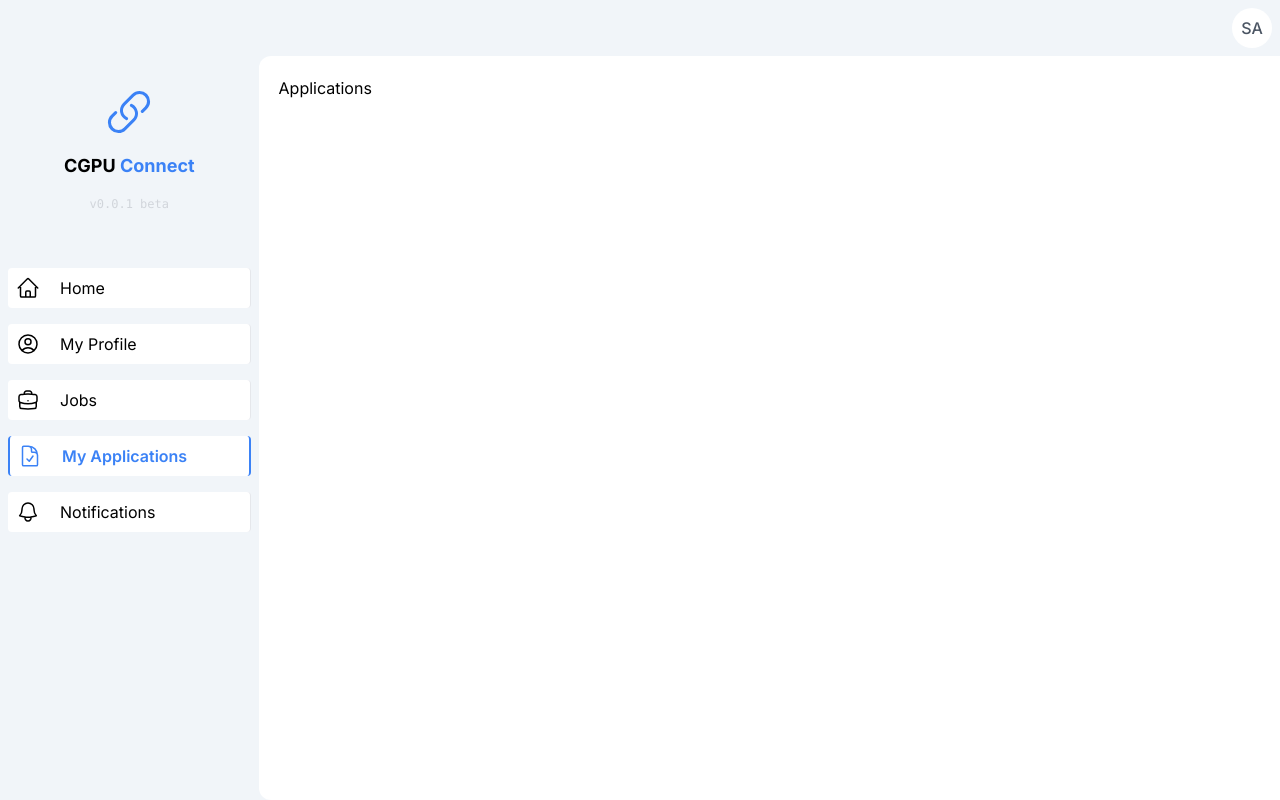
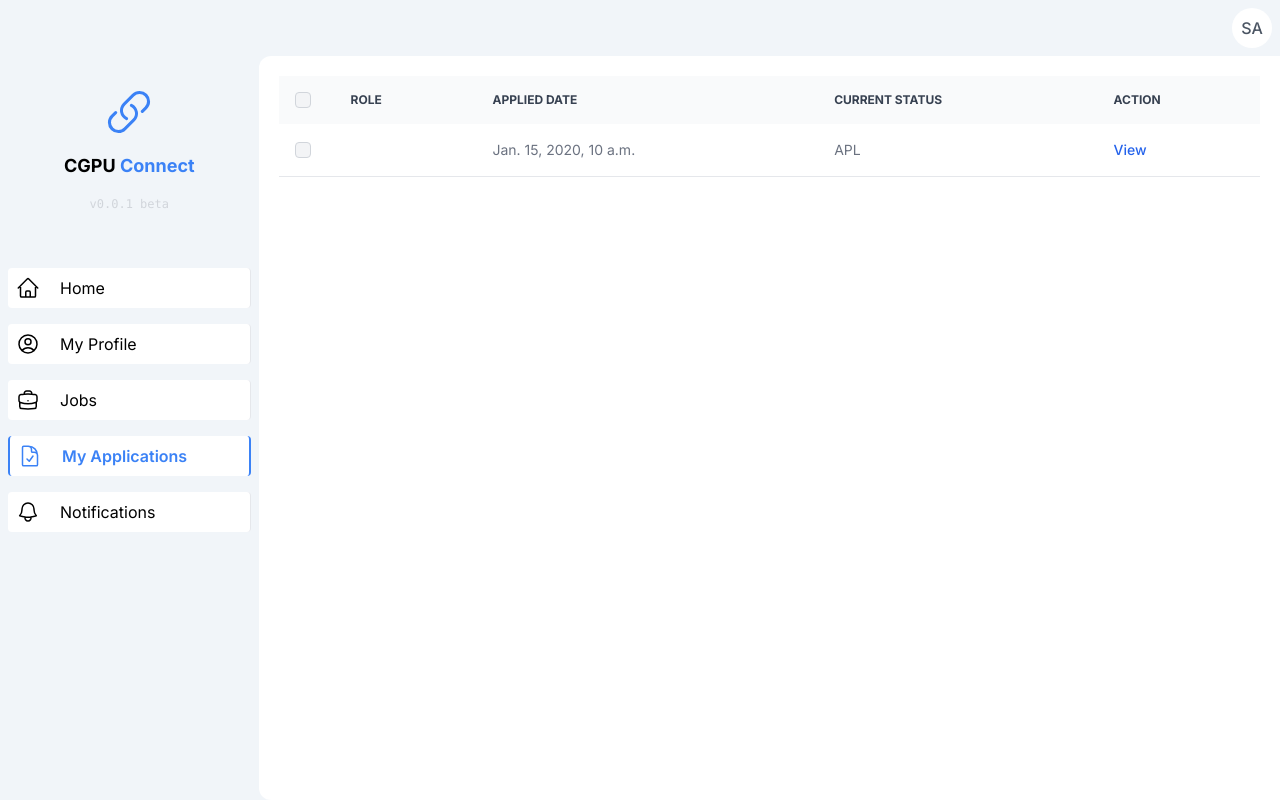
Before and after one commit to rijfas/cgpu_connect, a Django app: page /student/applications/ in a window 1280 px wide. Run offline with Django 4.2, Linux system fonts and the light colour scheme; a user stored in the database is signed in; tables that the repository leaves empty hold one stand-in row (values such as "Sample post"); data that the repository does not hold is empty; some libraries are stand-ins or nearby versions.

Commit message:
applications completed in student dashboard

```diff
--- a/student/templates/student/applications.html
+++ b/student/templates/student/applications.html
@@ -11,7 +11,56 @@
     <div class="flex flex-col w-full h-full">
        {% include "student/navbar.html" %}
         <div class="flex flex-col overflow-x-hidden overflow-y-auto w-full h-full p-5 gap-4 bg-white rounded-l-xl">
-                <h1>Applications</h1>
+                <table class="w-full text-sm text-left rtl:text-right text-gray-500 ">
+                    <thead class="text-xs text-gray-700 uppercase bg-gray-50  ">
+                        <tr>
+                            <th scope="col" class="p-4">
+                                <div class="flex items-center">
+                                    <input id="checkbox-all-search" type="checkbox" class="w-4 h-4 text-blue-600 bg-gray-100 border-gray-300 rounded focus:ring-blue-500    focus:ring-2  ">
+                                    <label for="checkbox-all-search" class="sr-only">checkbox</label>
+                                </div>
+                            </th>
+                            <th scope="col" class="px-6 py-3">
+                                Role
+                            </th>
+                            <th scope="col" class="px-6 py-3">
+                                Applied Date
+                            </th>
+                            <th scope="col" class="px-6 py-3">
+                                Current Status
+                            </th>
+                            <th scope="col" class="px-6 py-3">
+                                Action
+                            </th>
+                        </tr>
+                    </thead>
+                    <tbody>
+                        {% for application in applications %}
+                        <tr class="bg-white border-b  hover:bg-gray-50">
+                            <td class="w-4 p-4">
+                                <div class="flex items-center">
+                                    <input id="checkbox-table-search-1" type="checkbox" class="w-4 h-4 text-blue-600 bg-gray-100 border-gray-300 rounded focus:ring-blue-500    focus:ring-2  ">
+                                    <label for="checkbox-table-search-1" class="sr-only">checkbox</label>
+                                </div>
+                            </td>
+                            <th scope="row" class="px-6 py-4 font-medium text-gray-900 whitespace-nowrap ">
+                                {{ application.job.role }}
+                            </th>
+                            <td class="px-6 py-4">
+                                {{ application.applied_on }}
+                            </td>
+                            <td class="px-6 py-4">
+                                {{ application.status }}
+                            </td>
+                            <td class="px-6 py-4">
+                                <a href="{% url "student:view_job" application.job.id %}" class="font-medium text-blue-600  hover:underline">View</a>
+                            </td>
+                        </tr>
+                        {% endfor %}
+
+
+                    </tbody>
+                </table>
        </div>
 </div>
 {% endblock content %}
--- a/student/views.py
+++ b/student/views.py
@@ -113,7 +113,12 @@
 
 login_required_with_type('student')
 def applications(request):
-    return render(request, 'student/applications.html')
+    student = Student.objects.get(account=request.user)
+    applications = Application.objects.filter(student=student)
+    context = {
+        'applications': applications
+    }
+    return render(request, 'student/applications.html', context)
 
 login_required_with_type('student')
 def notifications(request):
```
